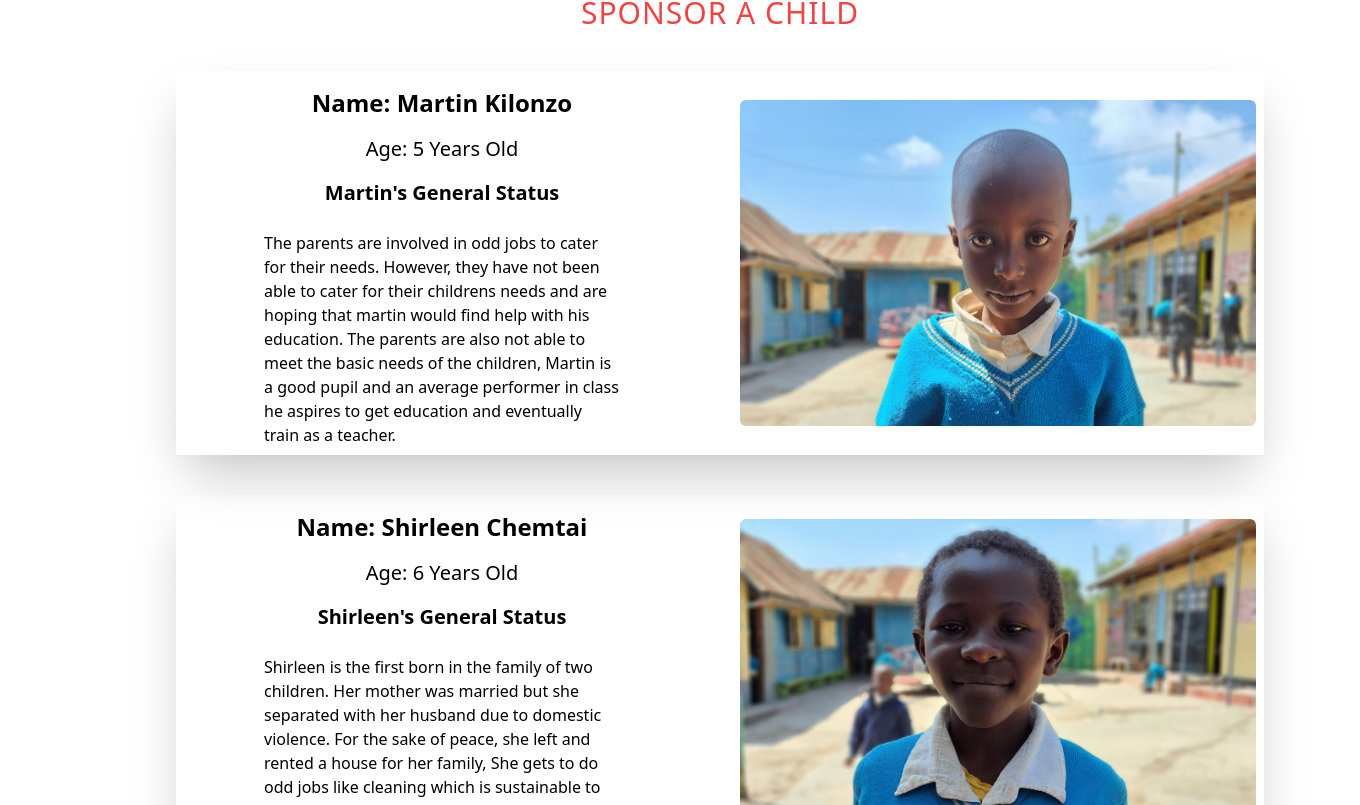
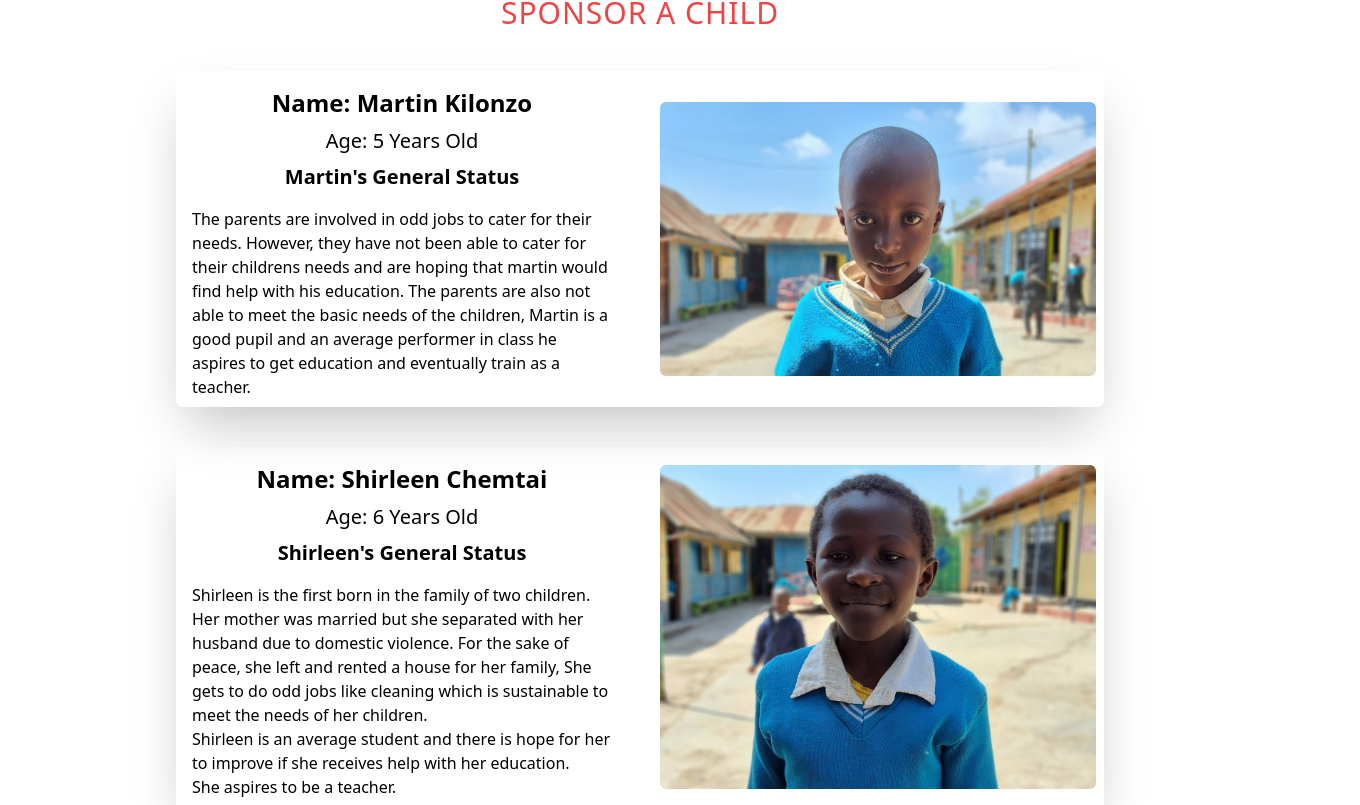
Before and after one commit to karuga-ken/LPK, a React (Create React App) app: page /sponsor in a window 1280 px wide. Shown: the part 955-1760 px from the top of the page, 1360 px wide, since content can reach past the window. Built offline with nearby package versions, Linux system fonts and the light colour scheme.

Commit message:
text-edit

```diff
--- a/src/Components/Navbar.js
+++ b/src/Components/Navbar.js
@@ -29,7 +29,7 @@ function Navbar() {
             <Link to='/about' className='block sm:inline border-b-2 border-transparent hover:border-red-500 p-2'>Our History</Link>
             <Link to='/intern-page' className='block sm:inline border-b-2 border-transparent hover:border-red-500 p-2'>Volunteer</Link>
             <Link to='/donate' className='block sm:inline border-b-2 border-transparent hover:border-red-500 p-2'>Donate</Link>
-            <Link to='/gallery' className='block sm:inline border-b-2 border-transparent hover:border-red-500 p-2'>Gallery</Link>
+            {/* <Link to='/gallery' className='block sm:inline border-b-2 border-transparent hover:border-red-500 p-2'>Gallery</Link> */}
             <Link to='/contact' className='block sm:inline border-b-2 border-transparent hover:border-red-500 p-2'>Contact</Link>
           </div>
         </div>
--- a/src/Components/Sponsor.js
+++ b/src/Components/Sponsor.js
@@ -1,5 +1,5 @@
 import React from 'react';
-import kid from './Images/kid.jpg';
+import kid from './Images/kidss.jpg';
 import salama from './Images/salama.jpg';
 import john from './Images/MARTIN.jpg';
 import shirleen from './Images/shirleen.jpg';
@@ -69,23 +69,23 @@ function Sponsor() {
                 </div>
             </div>
 
-            <div className='sm:px-24 sm:mx-20 w-full'>
+            <div className='sm:px-24 sm:mx-20 w-auto'>
                 <h1 className='sm:text-3xl text-red-500' style={{letterSpacing:'1px'}}>
                     SPONSOR A CHILD
                 </h1>
 
-                <div className='flex gap-10 mb-10 mt-10 items-center flex-col-reverse sm:flex-row shadow-2xl p-2'>
+                <div className='flex gap-10 mb-10 mt-10 items-center flex-col-reverse sm:flex-row shadow-2xl rounded-md p-2'>
                     <div className='sm:w-1/2'>
                         <h1 className='m-2 text-2xl font-semibold'>
                             Name: Martin Kilonzo
                         </h1>
-                        <p className='m-4 text-xl'>
+                        <p className='m-2 text-xl'>
                             Age: 5 Years Old
                         </p>
                         <p className='m-2 text-xl font-semibold'>
                             Martin's General Status
                         </p>
-                        <p className='pt-4 px-20 text-left'>
+                        <p className='pt-2 px-2 text-left'>
                             The parents are involved in odd jobs to cater for their needs. However, they have not been able to cater for their childrens needs and are hoping that martin would find help with his education. The parents are also not able to meet the basic needs of the children, Martin is a good pupil and an average performer in class he aspires to get education and eventually train as a teacher.
                         </p>
                         <h1 className='sm:text-left font-thin'>
@@ -102,13 +102,13 @@ function Sponsor() {
                         <h1 className='m-2 text-2xl font-semibold'>
                             Name: Shirleen Chemtai
                         </h1>
-                        <p className='m-4 text-xl'>
+                        <p className='m-2 text-xl'>
                             Age: 6 Years Old
                         </p>
                         <p className='m-2 text-xl font-semibold'>
                             Shirleen's General Status
                         </p>
-                        <p className='pt-4 px-20 text-left'>
+                        <p className='pt-2 px-2 text-left'>
                             Shirleen is the first born in the family of two children. Her mother was married but she separated with her husband due to domestic violence. For the sake of peace, she left and rented a house for her family, She gets to do odd jobs like cleaning which is sustainable to meet the needs of her children.<br/>
                             Shirleen is an average student and there is hope for her to improve if she receives help with her education.<br/>
                             She aspires to be a teacher.
```
Also changed, not shown: src/Components/Images/kidss.jpg (added).
